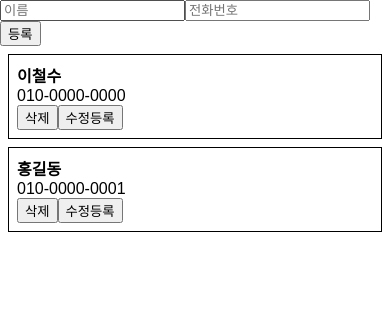
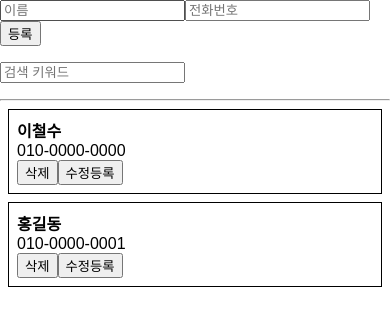
Before and after one commit to gibaek-lee/reactPractice_phoneBook_manageClientInfoAndRender, a React (Create React App) app: page / in a window 390 px wide. Shown: the top 326 px of the page. Built offline with nearby package versions, Linux system fonts and the light colour scheme.

Commit message:
add search box and filter in App.js, components optimization via shouldComponentUpdate LifeCycle API in PhoneInfoList.js and PhoneInfo.js

```diff
--- a/src/App.js
+++ b/src/App.js
@@ -1,5 +1,11 @@
-/* 누구든지 하는 리액트 7편: 배열 다루기 (1)생성과 렌더링 */
-//https://velopert.com/3636
+/* React tutorial - Velopert
+누구든지 하는 리액트 7편: 배열 다루기 (1)생성과 렌더링
+https://velopert.com/3636
+누구든지 하는 리액트 8편: 배열 다루기 (2)제거와 수정
+https://velopert.com/3638
+누구든지 하는 리액트 9편: 불변성, 업데이트 최적화
+https://velopert.com/3640
+*/
 
 /*중앙관리자(갑)역할
 [Client 정보 등록]
@@ -33,8 +39,9 @@ class App extends Component {
         id: 1,
         name: '홍길동',
         phone: '010-0000-0001'
-      }
-    ]
+      },
+    ],
+    keyword: ''
   }
   handleCreate = (data) => {
     const { information } = this.state;
@@ -54,7 +61,7 @@ class App extends Component {
     })
   }
   handleUpdate = (id, data) => {
-    const {information } = this.state;
+    const { information } = this.state;
     this.setState({
       information: information.map(
         info => info.id === id
@@ -63,19 +70,39 @@ class App extends Component {
       )
     })
   }
+  handleChange = (e) => {
+      this.setState({
+        keyword : e.target.value
+      })
+  }
   render() {
-    const { information } = this.state;
-    /* information 보여주는 일을 PhoneInfoList 컴포넌트에게 할당 */
+    const { information, keyword } = this.state;
+    // information rendering을 PhoneInfoList 컴포넌트에게 할당
+    const filteredList = information.filter(
+      info => info.name.indexOf(keyword) !== -1
+      /* indexOf의 default return = 0 이므로
+      입력값이 없으면 information 정보 전체를 filteredList에 반환한다.
+      */
+    );
     return (
       <div>
         <PhoneForm
           onCreate={this.handleCreate}
         />
+        <p>
+          <input
+            placeholder = "검색 키워드"
+            value = {keyword}
+            onChange = {this.handleChange}
+            name = "keyword"
+          />
+        </p>
+        <hr />
         <PhoneInfoList
-          data={information}
+          data={filteredList}
           onRemove={this.handleRemove}
           onUpdate={this.handleUpdate}
-          />
+        />
       </div>
     );
 
--- a/src/components/PhoneInfo.js
+++ b/src/components/PhoneInfo.js
@@ -3,8 +3,9 @@
 1.PhoneInfoList가 넘겨준 info객체 1개를 박싱하여 반환
 [정보 삭제]
 2.PhoneInfoList에게 받은 onRemove 바구니에 사용자 요청에 의해 삭제 버튼이 눌린 정보의 id를 담아 보내기
-[정보 수정]
-3.PhoneInfoList에게 받은 onUpdate 바구니에 사용자 요청에 의해 수정된 id, data를 담아 보내기
+[client 수정요청 등록]
+3.client에게 수정 정보 수집하기
+4.PhoneInfoList에게 받은 onUpdate 바구니에 client 요청에 의해 수정된 id, data를 담아 보내기
 */
 
 import React, { Component } from 'react'
@@ -80,7 +81,7 @@ class PhoneInfo extends Component {
     })
   }*/
   componentDidUpdate(prevProps, prevState) {
-    //API. 컴포넌트에서 render 호출하고 난 다음 실행됨
+    //component API. 컴포넌트에서 render 호출하면 그 다음에 자동으로 실행됨
     const { info, onUpdate } = this.props;
 
     if(!prevState.editing && this.state.editing){//수정등록 클릭했을 때
@@ -102,7 +103,20 @@ class PhoneInfo extends Component {
     }
   }
 
+  shouldComponentUpdate(nextProps, nextState) {
+    /* API component 최적화
+    새로운 정보가 아니면 렌더링 하지 않는다.
+    */
+    if( !this.state.editing
+      && !nextState.editing
+      && this.props.info === nextProps.info
+    ) return false
+    return true
+  }
+
   render() {
+    console.log('render PhoneInfo' + this.props.info.id);
+
     const style = {
       border: '1px solid black',
       padding: '8px',
@@ -138,7 +152,7 @@ class PhoneInfo extends Component {
     }
 
     const {//비구조화 할당
-      id, name, phone
+      name, phone
     } = this.props.info;
 
     return (
--- a/src/components/PhoneInfoList.js
+++ b/src/components/PhoneInfoList.js
@@ -1,4 +1,4 @@
-/*일꾼(을2)역할
+/* 일꾼(을2)역할
 [정보전체 rendering]
 1.information 배열 전체를 App으로부터 받아와서 박스list로 가공하여 반환
 [정보 박싱]
@@ -18,8 +18,25 @@ class PhoneInfoList extends Component {
     onRevmoe: () => console.warn('onRemove not defined'),
     onUpdate: () => console.warn('onUpdate not defined'),
   }
-
+  shouldComponentUpdate(nextProps, nextState) {
+    /* API components 최적화
+    부모컴포가 rendering되면 자식컴포도 rendering된다.
+    App컴포의 검색 입력과정에서 data 변화가 없는데도 PhonInfoList의 VirtualDOM이 렌더링 된다.
+    명확히 변화가 없는 이벤트에 대해서는 VirtualDOM을 그리는게 자원 낭비이므로
+    shouldComponentUpdate API로 data를 비교해 return false일 때 VirtualDOM을 안그리게 한다.
+    */
+    return nextProps.data !== this.props.data
+    /* 불변성을 지켰기 때문에 위 return 결과에 true가 나올 수 있다.
+    App에서 information 배열을 직접수정하는 내장함수를 사용했다면
+    이전과 이후 데이터가 같은 주소로 연결되어있어서 무조건 false가 나오게 된다.
+    */
+    /* trouble
+    검색결과가 이전에도 없고 이후에도 없으면 둘 다 비어있는 배열이 오는 것인데
+    이 경우 서로 같지 않은 데이터로 판단하고 return true가 되고 있다.
+    */
+  }
   render() {
+    console.log('render PhoneInfoList');
     const { data, onRemove, onUpdate } = this.props;//App의 state.information : [{},{},...]
     const list = data.map(
       //고유값을 꼭 key로 사용해야 한다. 기본 index로 배정할 시 중간에 정보가 추가될 때 문제
```
